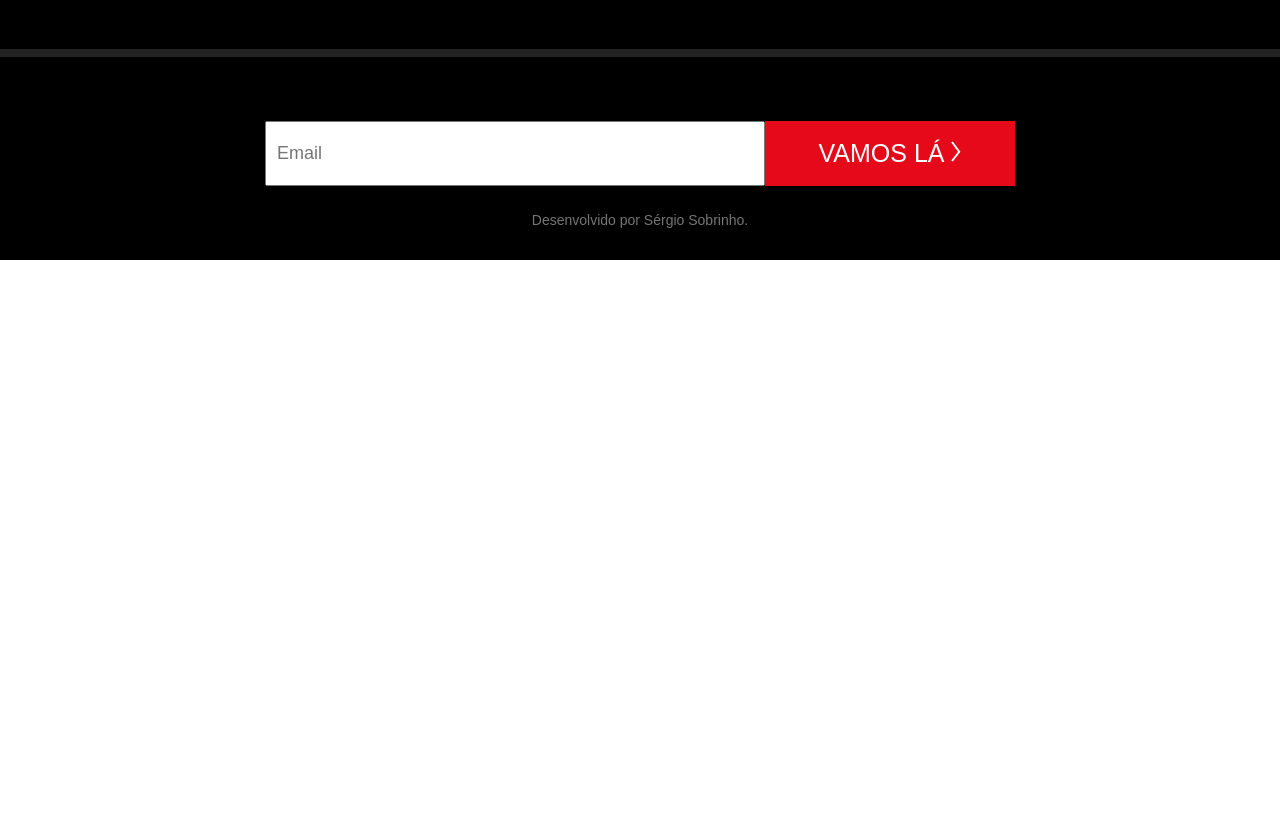
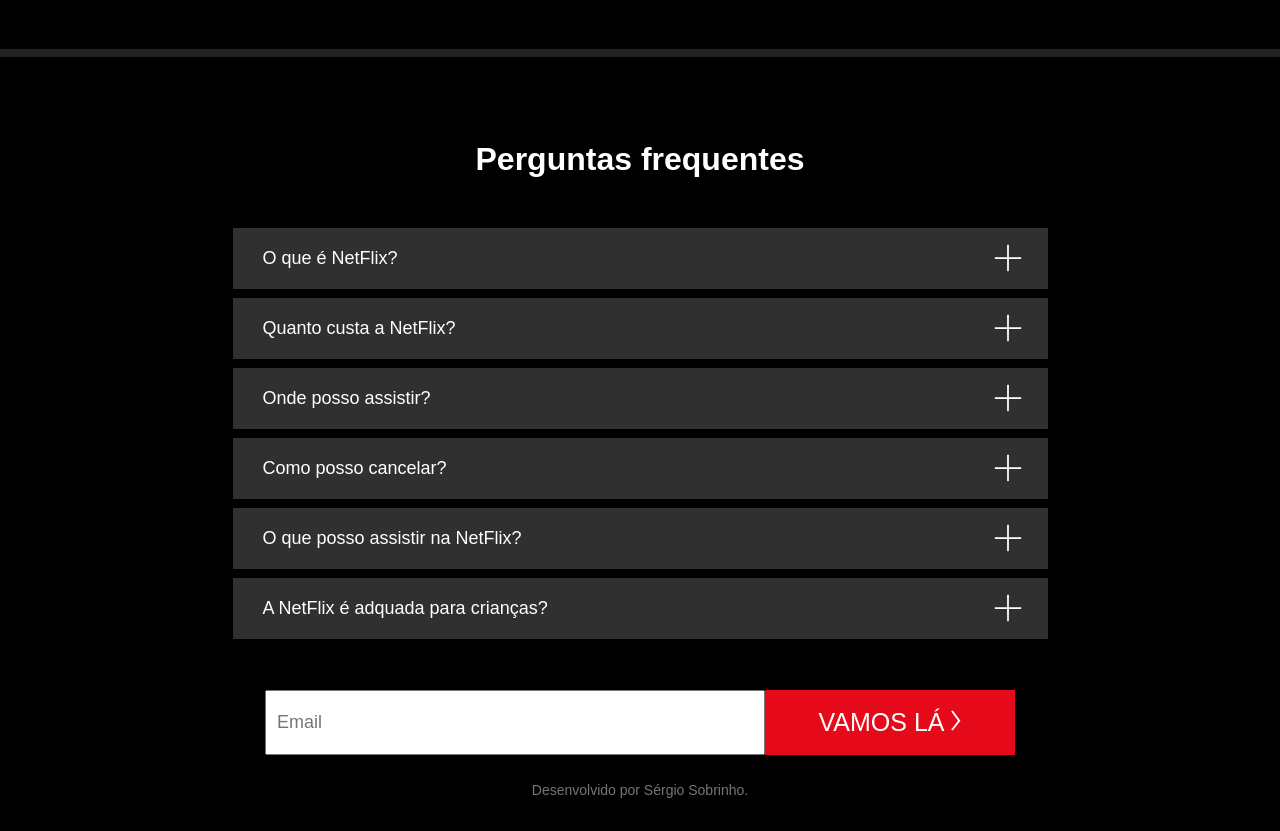
Before and after one commit to SobrinhoSergio/Netflix-clone, a plain HTML site: page index.html in a window 1280 px wide. Shown: the part 2300-3131 px from the top of the page. Before the commit the page ends 2560 px from the top, so only its background shows below. Drawn offline with Linux system fonts and the light colour scheme.

Commit message:
add a funcionalidade accordion list

```diff
--- a/css/style.css
+++ b/css/style.css
@@ -167,12 +167,76 @@ img{
 
 }
 
+.faq{
+    width: 100%;
+}
+
+.faq h1{
+    margin-top: 20px;
+    text-align: center;
+}
+
+.faq-list{
+    margin: 50px auto;
+    max-width: 815px;
+    font-size: 18px;
+}
+
+.faq-question,
+.faq-answer{
+    background-color: #303030
+}
+
+.faq-question{
+    padding: 20px 30px;
+    display: flex;
+    justify-content: space-between;
+    align-items: center;
+    cursor: pointer;
+    margin-top: 8px;
+    margin-bottom: 1px;
+}
+
+
+.faq-question::after{
+    content: " ";
+    display: block;
+    width: 20px;
+    height: 20px;
+    background: url(../imagens/fechar.svg) no-repeat center center;
+    transform: rotate(45deg)
+}
+
+.faq-answer > div{
+    padding: 30px;
+
+}
+
+.faq-question.active::after {
+    transform: rotate(0deg);
+}
+
+
+.faq-answer{
+    max-height: 0;
+    overflow: hidden;
+    transition: max-height 0.25s cubic-bezier(0.5, 0, 0.1, 1);
+}
+
+.faq-answer.active {
+    max-height: 1200px;
+}
+
 .footer .form-cta{
     margin-top: 0;
 }
 
 .footer p{
     margin-top: 1rem;
+}
+
+.footer p a{
     color: #757575;
     font-size: 14px;
+    text-decoration: none;
 }
--- a/index.html
+++ b/index.html
@@ -77,12 +77,73 @@
     </section>
 
     <footer class="footer">
+
+        <div class="faq">
+
+            <h1>Perguntas frequentes</h1>
+
+            <dl class="faq-list">
+                <dt class="faq-question">O que é NetFlix?</dt>
+                    <dd class="faq-answer">
+                        <div>
+                            A Netflix é um serviço de transmissão online que oferece uma ampla variedade de séries, filmes e documentários premiados em milhares de aparelhos conectados à internet.
+
+                            Você pode assistir a quantos filmes e séries quiser, quando e onde quiser, sem comerciais – tudo por um preço mensal bem acessível. Aqui você sempre encontra novidades. A cada semana, adicionamos novas séries e filmes.
+                        </div>
+                    </dd>
+
+                <dt class="faq-question">Quanto custa a NetFlix?</dt>
+                    <dd class="faq-answer">
+                        <div>
+                            Assista à Netflix no seu celular, tablet, Smart TV, notebook ou aparelho de streaming por uma taxa mensal única. Os planos variam de R$21,90 a R$45,90 por mês. Sem contrato nem taxas extras.
+                        </div>
+                    </dd>
+
+                <dt class="faq-question">Onde posso assistir?</dt>
+                    <dd class="faq-answer">
+                        <div>
+                            Assista onde quiser, o quanto quiser e em um número ilimitado de aparelhos. Faça login com sua conta Netflix em netflix.com para começar a assistir no computador ou em qualquer aparelho conectado à Internet compatível com o aplicativo Netflix, como Smart TVs, smartphones, tablets, aparelhos de streaming e videogames.
+
+                            Você também pode baixar a sua série favorita com o aplicativo Netflix para iOS, Android ou Windows 10. Use downloads para levar a Netflix para onde quiser sem precisar de conexão com a Internet. Leve a Netflix com você para qualquer lugar.
+                        </div>
+                    </dd>
+
+                <dt class="faq-question">Como posso cancelar?</dt>
+                    <dd class="faq-answer">
+                        <div>
+                            A Netflix é flexível. Não há contratos nem compromissos. Você pode cancelar a sua conta na internet com apenas dois cliques. Não há taxa de cancelamento – você pode começar ou encerrar a sua assinatura a qualquer momento.
+                        </div>
+                    </dd>
+
+                <dt class="faq-question">O que posso assistir na NetFlix?</dt>
+                    <dd class="faq-answer">
+                        <div>
+                            A Netflix tem um grande catálogo de filmes, documentários, séries, originais Netflix premiados e muito mais. Assista o quanto quiser, quando quiser.
+                        </div>
+                    </dd>
+
+                    <dt class="faq-question">A NetFlix é adquada para crianças?</dt>
+                    <dd class="faq-answer">
+                        <div>
+                            A experiência infantil da Netflix faz parte da sua assinatura para que as crianças se divirtam em seu próprio espaço com séries e filmes familiares sob a supervisão dos pais.
+
+                            O recurso de controle dos pais, incluso nos perfis para crianças e protegido por PIN, permite restringir a classificação etária do conteúdo que as crianças podem ver e bloquear títulos específicos que você não quer que elas assistam.
+                        </div>
+                    </dd>
+                </dl>
+
+            </dl>
+
+        </div>
+
         <form class="form-cta">
             <input type="text" placeholder="Email">
             <button>Vamos lá <img src="imagens/seta.svg"></button>
         </form>
-        <p>Desenvolvido por Sérgio Sobrinho.</p>
+        <p><a href="https://github.com/SobrinhoSergio" target="_blank">Desenvolvido por Sérgio Sobrinho.</a></p>
     </footer>
+
+    <script src="javascript/script.js"></script>
 
 </body>
 </html>
--- /dev/null
+++ b/javascript/script.js
@@ -0,0 +1,40 @@
+class Accordion{
+
+    constructor(accordionListQuestions){
+
+        this.accordionListQuestions = document.querySelectorAll(accordionListQuestions);
+        this.activeItemClass = "active";
+
+    }
+
+    toggleAccordion(item){
+
+        item.classList.toggle(this.activeItemClass);
+        item.nextElementSibling.classList.toggle(this.activeItemClass);
+
+    }
+
+    addAccordionEvent(){
+
+        this.accordionListQuestions.forEach((question)=> {
+
+        question.addEventListener("click", () => this.toggleAccordion(question));
+
+
+    });
+
+    }
+
+    init(){
+
+        if (this.accordionListQuestions.length) {
+            this.addAccordionEvent();
+        }
+
+        return this;
+
+        }
+    }
+
+    const accordion = new Accordion(".faq-question");
+    accordion.init();
```
Also changed, not shown: imagens/fechar.svg (added).
